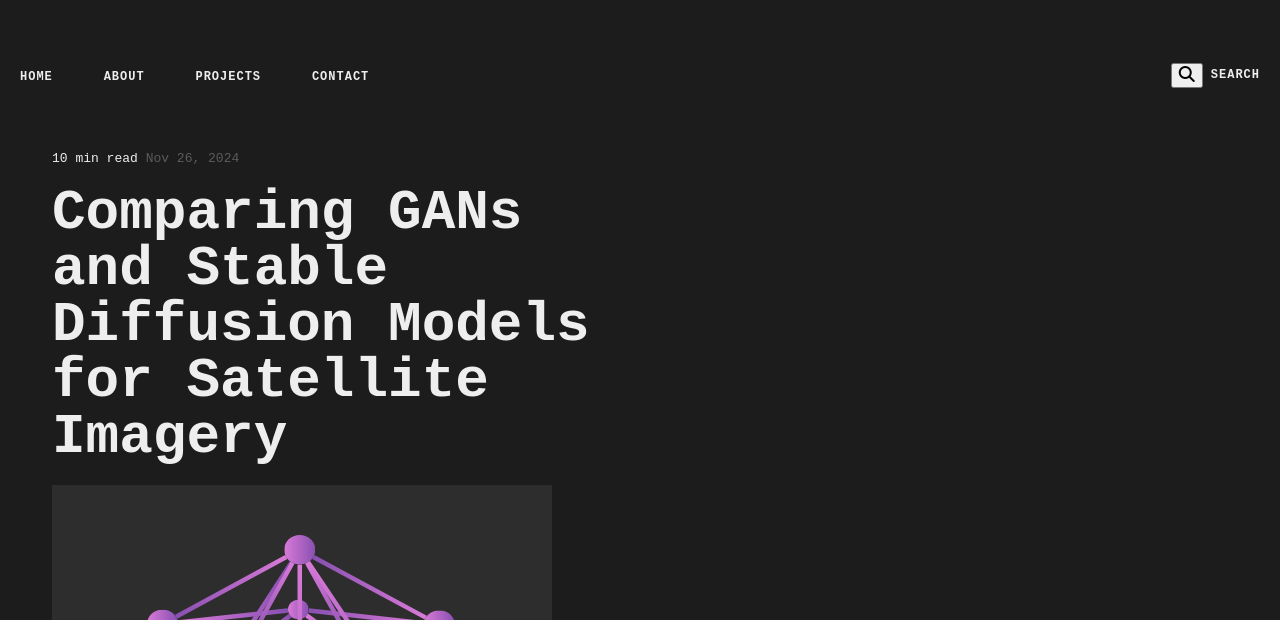
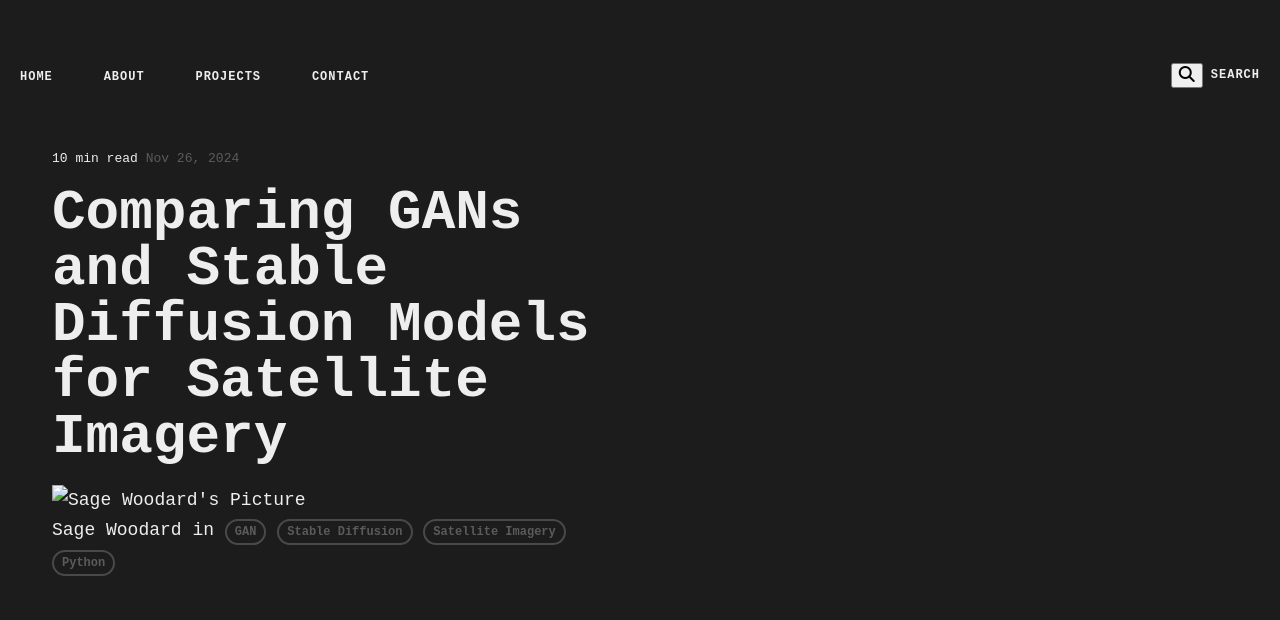
Before and after one commit to sagewoodard/sagewoodard.github.io, a Jekyll site: the page built from _posts/2024-11-26-gan-vs-sdm.md, in a window 1280 px wide. Shown: the top 620 px of the page. Built offline with Jekyll 4.4.1, drawn with Linux system fonts in a browser that asks for light colours; nearby versions of some CDN libraries; grey boxes are pictures that could not be loaded.

Commit message:
set avatar to null in settings.yml

```diff
--- a/_data/settings.yml
+++ b/_data/settings.yml
@@ -22,7 +22,7 @@
 # Author Settings
 author:
   name: Sage Woodard
-  avatar: "/images/logo.png" # Replace with your avatar image
+  avatar: null # Replace with your avatar image
 
 #-------------------------------
 # Hero Settings
```
